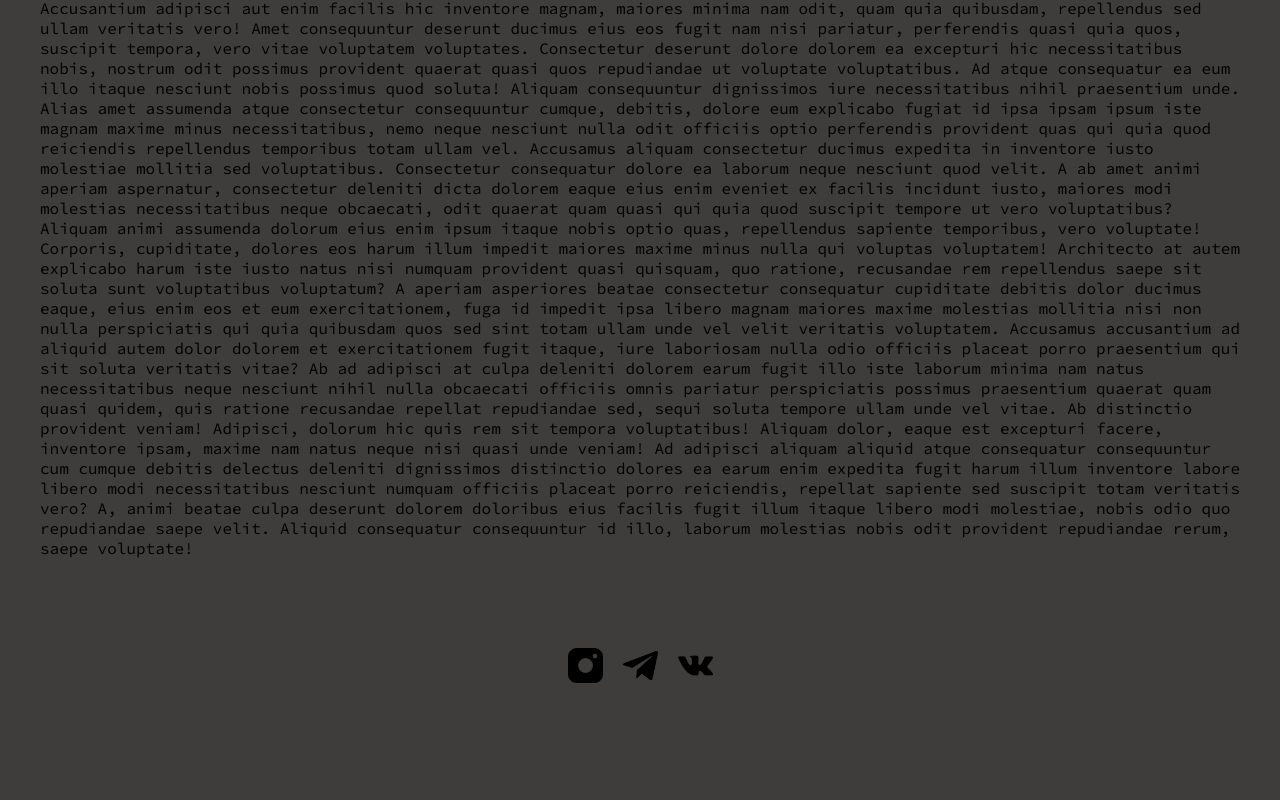
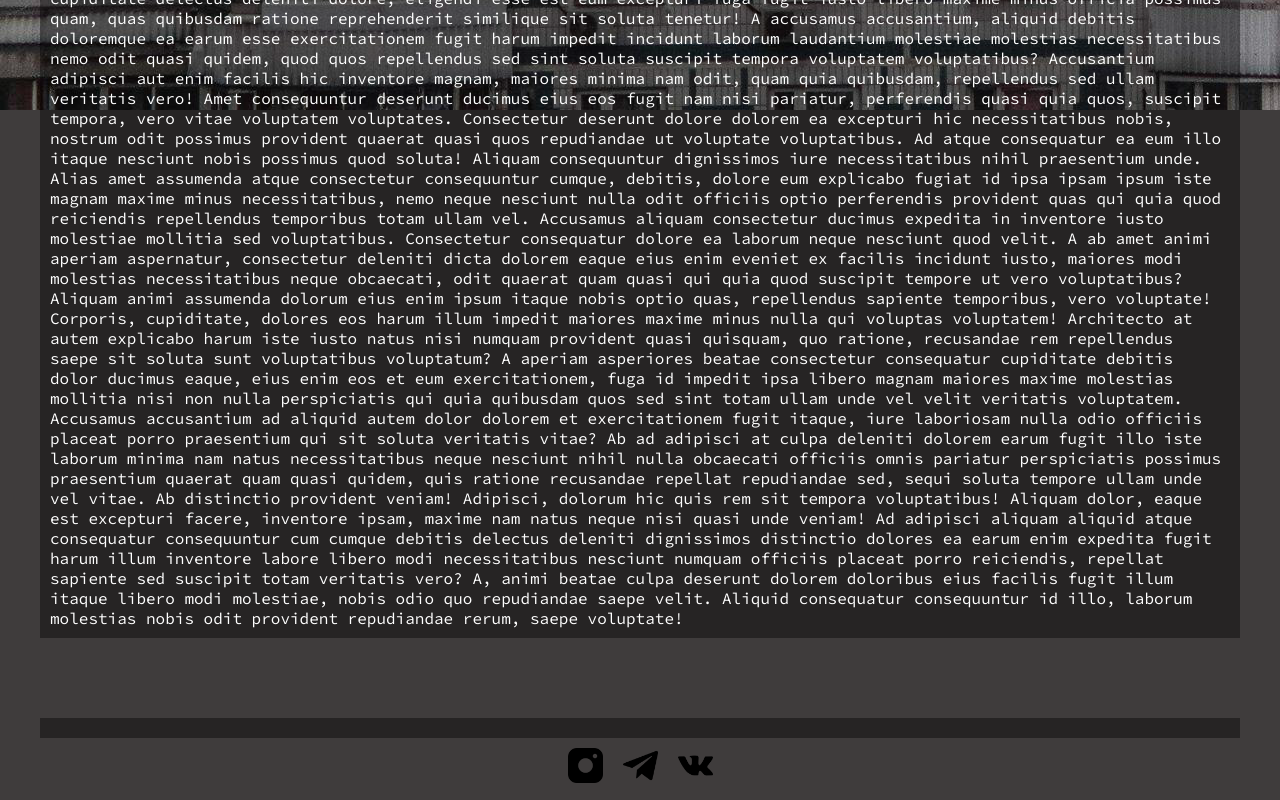
Before and after one commit to seenerve/-carnation, a plain HTML site: page index.html in a window 1280 px wide. Shown: the part 1330-2130 px from the top of the page. Before the commit the page ends 2027 px from the top, so only its background shows below. Drawn offline with Linux system fonts and the light colour scheme.

Commit message:
fixed social animation / add panelka-background

```diff
--- a/styles.css
+++ b/styles.css
@@ -7,6 +7,9 @@
 
 body {
     background-color: #3f3c3c;
+    background-image: url("img/imgpreview.jpg");
+    background-attachment: fixed;
+    background-repeat: no-repeat;
     font-family: 'Source Code Pro', monospace;
 }
 
@@ -64,6 +67,10 @@ nav ul li {
 section {
     max-width: 1200px;
     margin: 80px auto 0;
+    padding: 10px;
+    background-color: rgba(0, 0, 0, .4);
+    color: #fff;
+
 }
 
 footer {
@@ -82,14 +89,19 @@ footer ul {
 }
 
 .socialnetwork {
+    position: relative;
     margin: 10px;
+    border-bottom: 3px solid transparent;
+    transition: all 2s ease;
 }
 
 .socialnetwork:hover {
+    top: -5px;
     fill: rgb(246, 115, 7);
     stroke: rgb(246, 115, 7);
     color: rgb(246, 115, 7);
     border-bottom: 3px solid #3f3c3c;
+    transition: all 2s ease;
   }
 
 .neon-text {
```
Also changed, not shown: index.html (+1 -1 lines), img/imgpreview.jpg (added).
